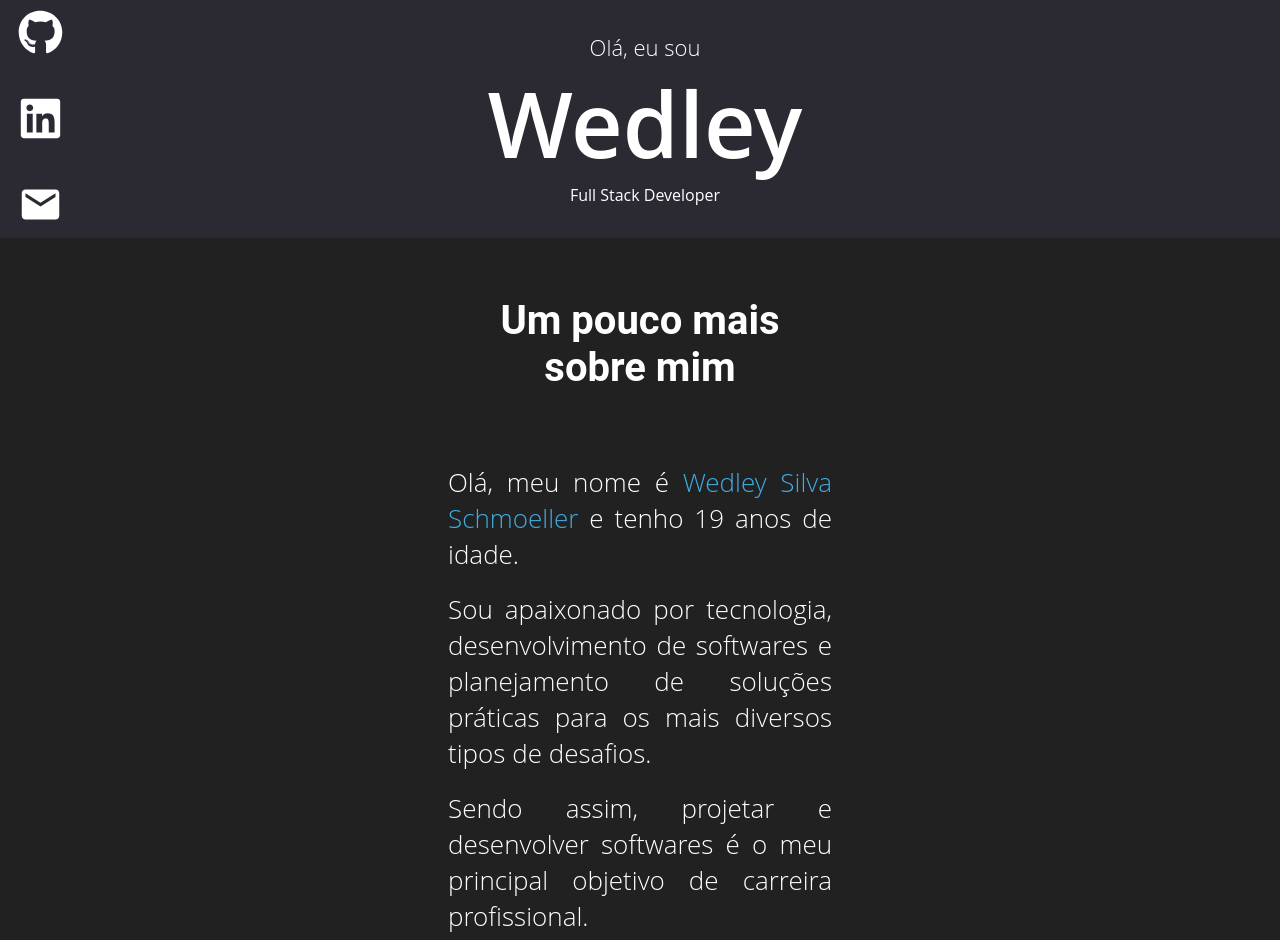
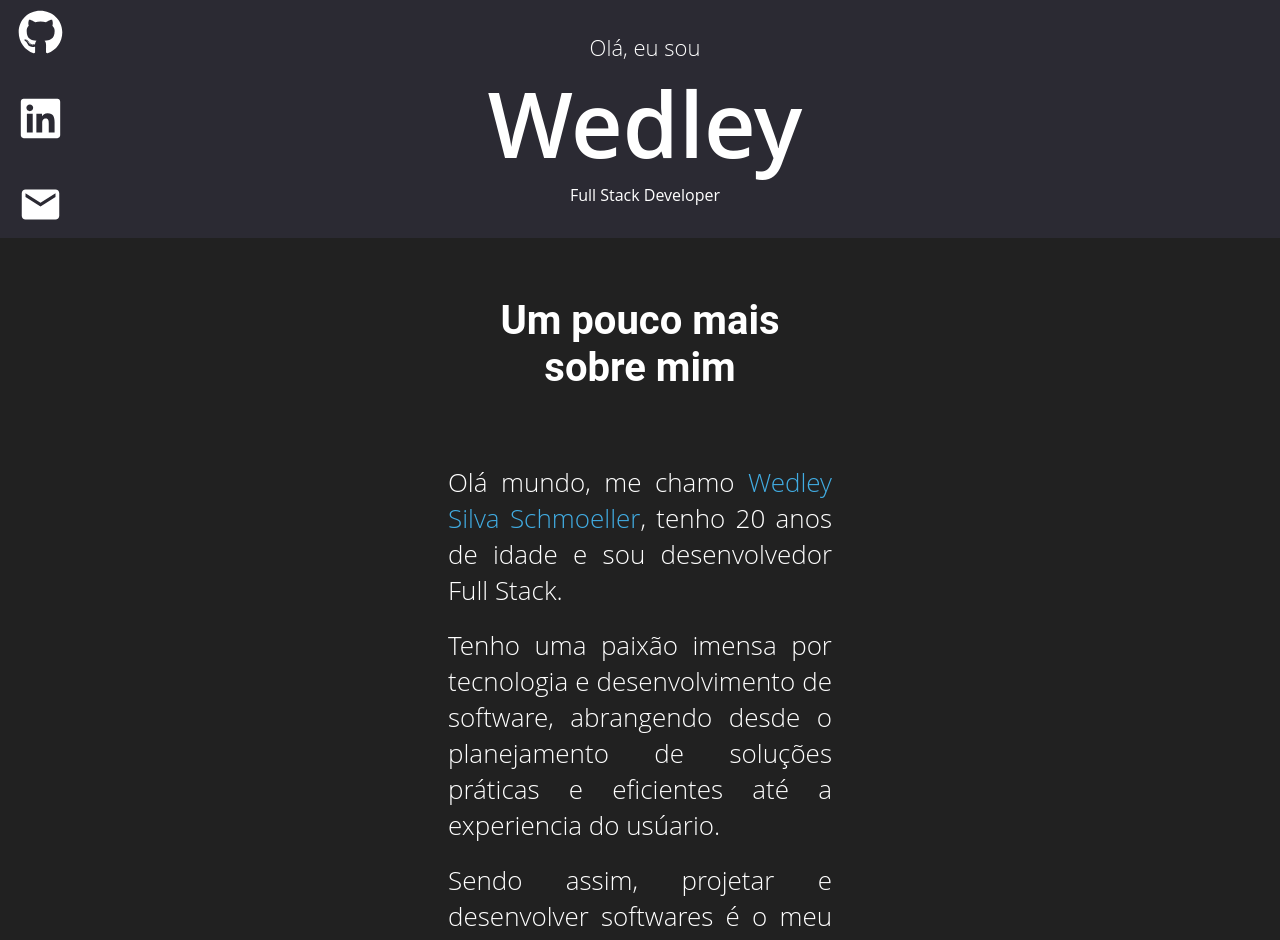
Before and after one commit to WedleySilva/wedley-portifolio, a React (Vite) app: page / in a window 1280 px wide. Shown: the top 940 px of the page. Built offline with nearby package versions, Linux system fonts and the light colour scheme.

Commit message:
Atualizando Biografia

```diff
--- a/package.json
+++ b/package.json
@@ -26,6 +26,6 @@
     "eslint-plugin-react-hooks": "^5.1.0-rc.0",
     "eslint-plugin-react-refresh": "^0.4.9",
     "globals": "^15.9.0",
-    "vite": "^5.4.1"
+    "vite": "^6.3.5"
   }
 }
--- a/src/components/sectors/SectorSobre.jsx
+++ b/src/components/sectors/SectorSobre.jsx
@@ -1,4 +1,4 @@
-import '../../style/sectors/SectorSobre.css';
+import "../../style/sectors/SectorSobre.css";
 
 const SectorSobre = () => (
   <section id="sector-sobre" className="sectorSobreMim">
@@ -6,16 +6,28 @@ const SectorSobre = () => (
       Um pouco mais <br /> sobre mim
     </h2>
     <h3 className="textSobre">
-        Olá, meu nome é <strong className='bold'>Wedley Silva Schmoeller</strong> e tenho 19  anos de idade.
+      Olá mundo, me chamo{" "}
+      <strong className="bold">Wedley Silva Schmoeller</strong>, tenho 20 anos
+      de idade e sou desenvolvedor Full Stack.
       <div className="textSobre2">
-        Sou apaixonado por tecnologia, desenvolvimento de softwares e planejamento de soluções práticas para os mais diversos tipos de desafios.
+        <span>
+          Tenho uma paixão imensa por tecnologia e desenvolvimento de software,
+          abrangendo desde o planejamento de soluções práticas e eficientes até
+          a experiencia do usúario.
+        </span>
       </div>
       <div className="textSobre3">
-        Sendo assim, projetar e desenvolver softwares é o meu principal objetivo de carreira profissional.
+        <span>
+          Sendo assim, projetar e desenvolver softwares é o meu ponto forte.
+        </span>
       </div>
     </h3>
-        <div className='divImagemSobre'>
-            <img  className="imagemSectorSobre" src="https://firebasestorage.googleapis.com/v0/b/wedley-portifolio.appspot.com/o/Fotos%2FWedley_Schmoeller.png?alt=media&token=0a20e424-158d-41bb-8f4e-ac23d399770e" alt="Wedley Silva Schmoeller" />
+    <div className="divImagemSobre">
+      <img
+        className="imagemSectorSobre"
+        src="https://firebasestorage.googleapis.com/v0/b/wedley-portifolio.appspot.com/o/Fotos%2FWedley_Schmoeller.png?alt=media&token=0a20e424-158d-41bb-8f4e-ac23d399770e"
+        alt="Wedley Silva Schmoeller"
+      />
     </div>
   </section>
 );
```
Also changed, not shown: 1 other file (tests, documents, lock files or other folders). Lines whose indentation alone changed are shown as unchanged.
